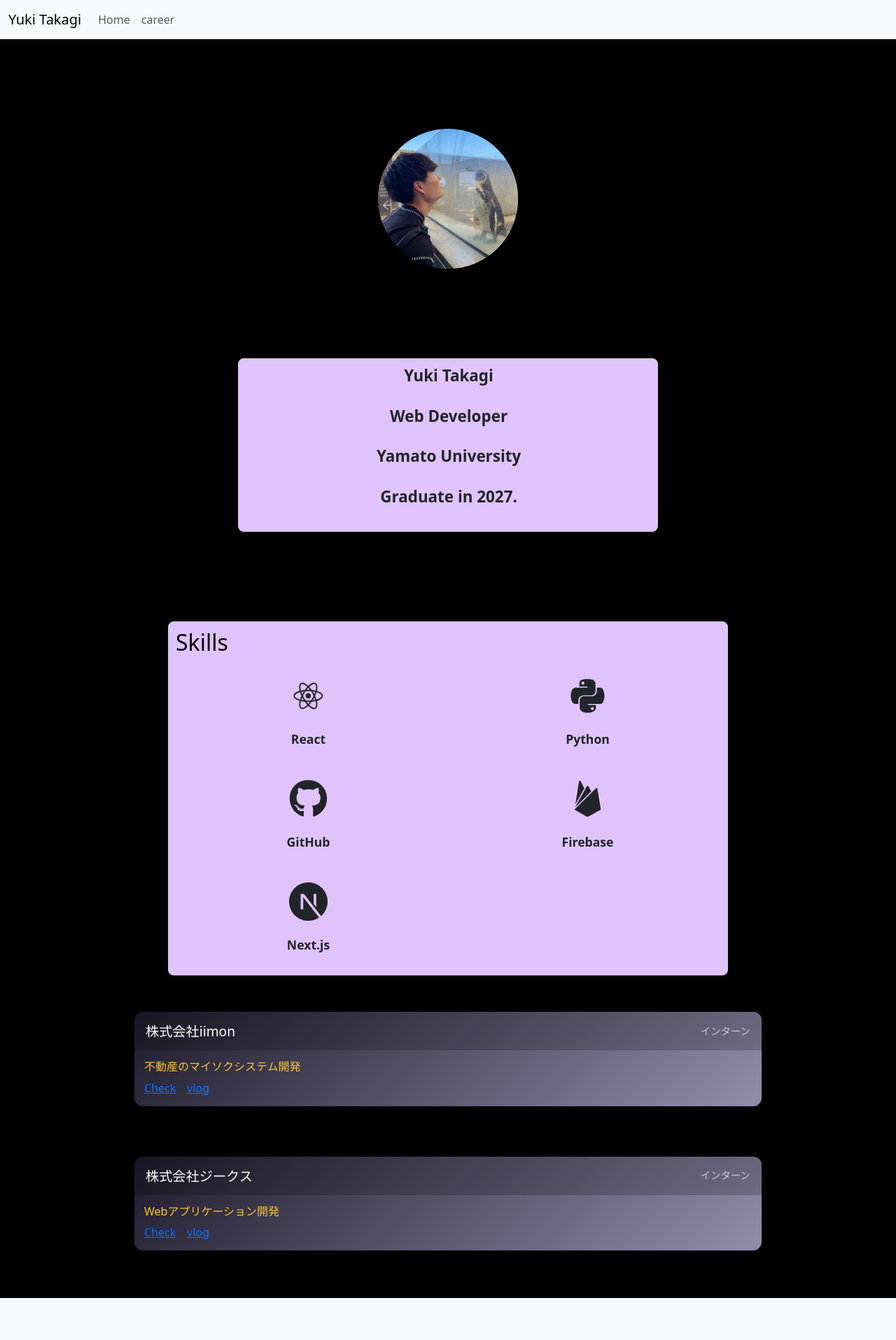
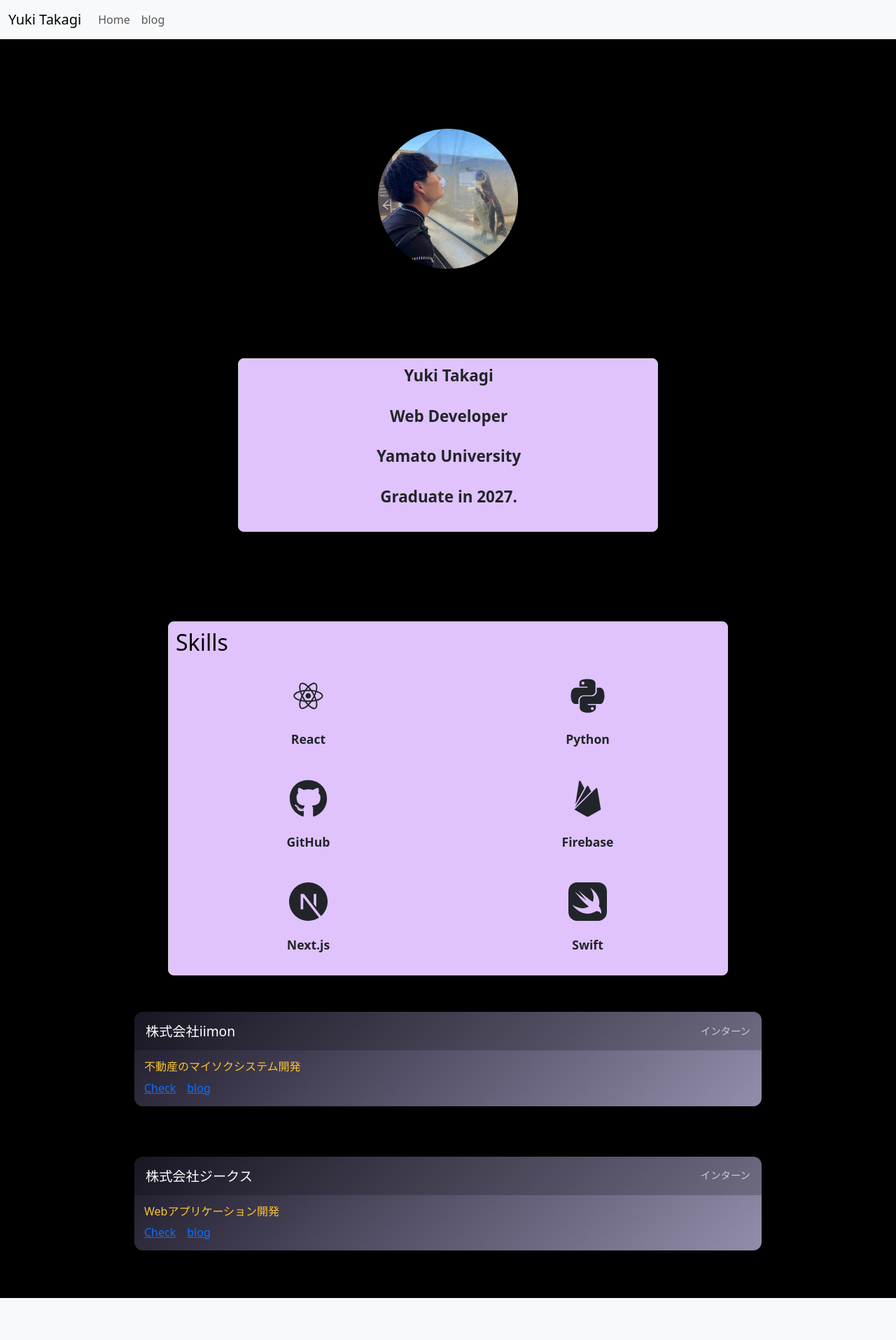
Before and after one commit to takapom/My-Career-Next.js, a Next.js app: page / in a window 1280 px wide. Shown: the top 1915 px of the page at 70% size. Built offline with nearby package versions, Linux system fonts and the light colour scheme.

Commit message:
blog追加

```diff
--- a/src/app/componets/InternshipCard.jsx
+++ b/src/app/componets/InternshipCard.jsx
@@ -22,8 +22,8 @@ export default function InternshipCard() {
             </Link>
           </p>
           <p>
-            <Link href="https://www.zyyx.jp/">
-            vlog
+            <Link href="https://blog-site-ehel.vercel.app/blog/1wtrfcr8vagk">
+            blog
             </Link>
           </p>
           </div>
@@ -46,8 +46,8 @@ export default function InternshipCard() {
             </Link>
           </p>
           <p>
-            <Link href="https://www.zyyx.jp/">
-            vlog
+            <Link href="https://blog-site-ehel.vercel.app/blog/32qn4b00rm">
+            blog
             </Link>
           </p>
           </div>
--- a/src/app/componets/Navbar.jsx
+++ b/src/app/componets/Navbar.jsx
@@ -13,7 +13,7 @@ export default function Navbar(){
           <a className="nav-link" href="/">Home</a>
         </li>
         <li className="nav-item">
-          <a className="nav-link" href="#">career</a>
+          <a className="nav-link" href="https://blog-site-ehel.vercel.app/">blog</a>
         </li>
       </ul>
     </div>
--- a/src/app/page.js
+++ b/src/app/page.js
@@ -15,6 +15,7 @@ import { FaPython } from "react-icons/fa";
 import { FaGithub } from "react-icons/fa";
 import { IoLogoFirebase } from "react-icons/io5";
 import { SiNextdotjs } from "react-icons/si";
+import { SiSwift } from "react-icons/si";
 
 
 
@@ -37,6 +38,7 @@ export default function Home(){
        <div  className={styles.icons}><FaGithub size={55} title='GitHub'/><span>GitHub </span></div>
        <div  className={styles.icons}><IoLogoFirebase size={55} title='Firebase'/><span>Firebase</span></div>
        <div  className={styles.icons}><SiNextdotjs  size={55} title='Nextjs'/><span>Next.js</span></div>
+       <div className={styles.icons}><SiSwift size={55} title="Swift" /><span>Swift</span></div>
       </div>
     </div>
     <InternshipCard />
```
